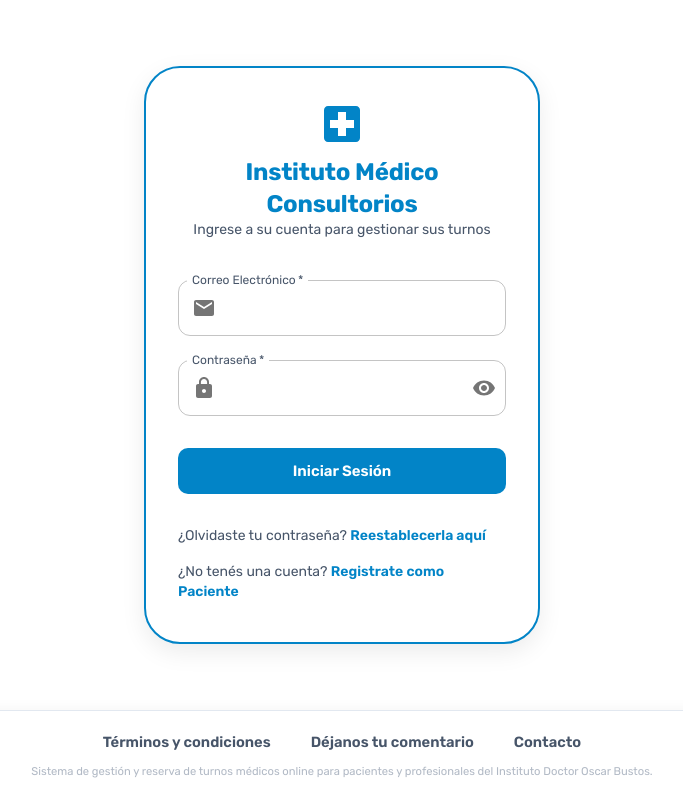
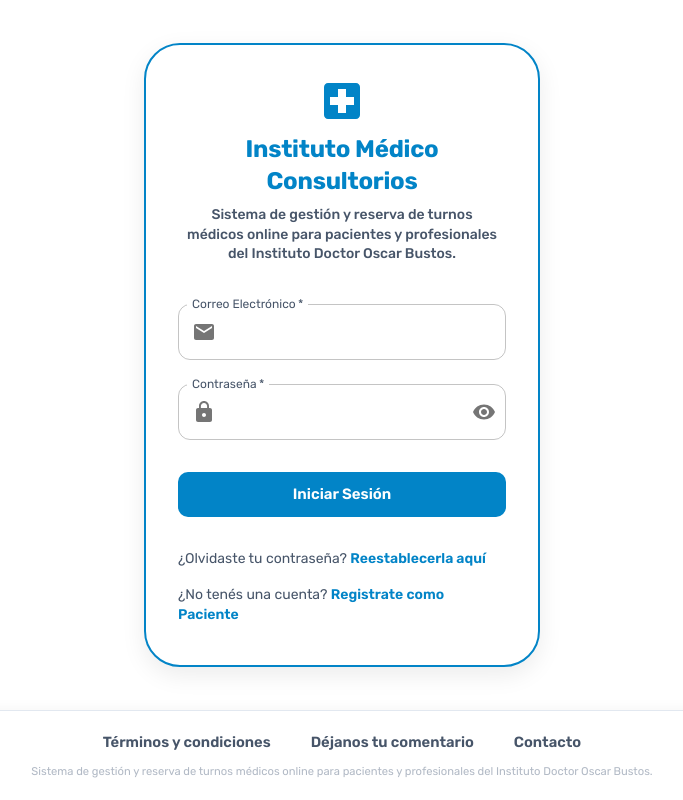
Before and after one commit to Agusgallegos16/Clinical-Appointment-Platform, a React (Vite) app in the folder frontend/: page /login in a window 1280 px wide. Shown: the whole page, without its empty margins (298-981 px from the left). Built offline with nearby package versions, Linux system fonts and the light colour scheme; no server answers.

Commit message:
Version 1.0.7

```diff
--- a/frontend/index.html
+++ b/frontend/index.html
@@ -7,9 +7,9 @@
 
     <!-- Título oficial para motores de búsqueda e indexación de Google -->
     <title>Instituto Doctor Oscar Bustos</title>
-    <meta name="description" content="Instituto Doctor Oscar Bustos — Sistema de gestión y reserva online de turnos médicos." />
+    <meta name="description" content="Sistema de gestión y reserva de turnos médicos online para pacientes y profesionales del Instituto Doctor Oscar Bustos." />
     <meta property="og:title" content="Instituto Doctor Oscar Bustos" />
-    <meta property="og:description" content="Plataforma de reserva y consulta de turnos médicos." />
+    <meta property="og:description" content="Sistema de gestión y reserva de turnos médicos online para pacientes y profesionales del Instituto Doctor Oscar Bustos." />
 
     <!-- Google Fonts: Rubik -->
     <link rel="preconnect" href="https://fonts.googleapis.com">
@@ -17,11 +17,6 @@
     <link href="https://fonts.googleapis.com/css2?family=Rubik:ital,wght@0,300..900;1,300..900&display=swap" rel="stylesheet">
   </head>
   <body>
-    <!-- Encabezado H1 semántico para verificación e indexación de Google (Invisible para usuarios en pantalla) -->
-    <h1 style="position: absolute; width: 1px; height: 1px; padding: 0; margin: -1px; overflow: hidden; clip: rect(0, 0, 0, 0); white-space: nowrap; border: 0;">
-      Instituto Doctor Oscar Bustos
-    </h1>
-
     <div id="root"></div>
     <script type="module" src="/src/main.jsx"></script>
   </body>
--- a/frontend/src/pages/auth/Login.jsx
+++ b/frontend/src/pages/auth/Login.jsx
@@ -64,8 +64,8 @@ const Login = () => {
               <Typography variant="h5" align="center" color="primary" fontWeight={700}>
                 {CLINIC_CONFIG.name}
               </Typography>
-              <Typography variant="body2" color="text.secondary" align="center">
-                Ingrese a su cuenta para gestionar sus turnos
+              <Typography variant="body2" color="text.secondary" align="center" sx={{ mt: 1, px: 1, fontWeight: 500, lineHeight: 1.4 }}>
+                Sistema de gestión y reserva de turnos médicos online para pacientes y profesionales del Instituto Doctor Oscar Bustos.
               </Typography>
             </Box>
 
```
